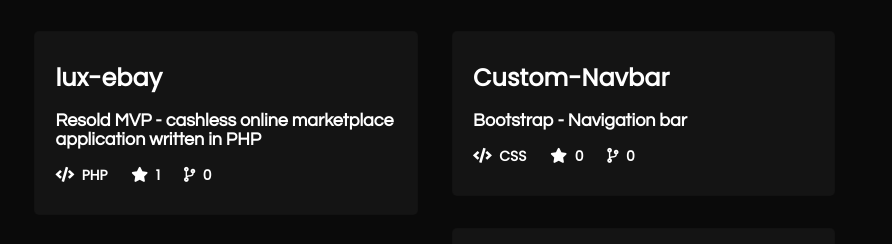
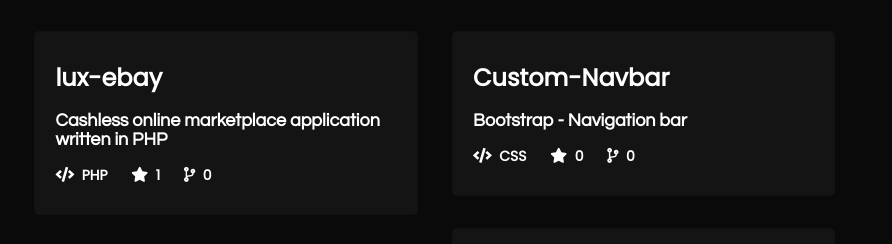
Before and after one commit to jkuczek15/jkuczek15.github.io, a website: page index.html in a window 1280 px wide. Shown: the part 184-428 px from the top of the page, 388-1280 px from the left. Drawn offline with nearby package versions, Linux system fonts and the light colour scheme.

Commit message:
projectt

```diff
--- a/index.html
+++ b/index.html
@@ -32,7 +32,7 @@
                     <section>
                         <div class="section_title">lux-ebay</div>
                         <div class="about_section">
-                        <span style="display:block;">Resold MVP - cashless online marketplace application written in PHP</span>
+                        <span style="display:block;">Cashless online marketplace application written in PHP</span>
                         </div>
                         <div class="bottom_section">
                             <span style="display:inline-block;"><i class="fas fa-code"></i>&nbsp; PHP</span>
```
